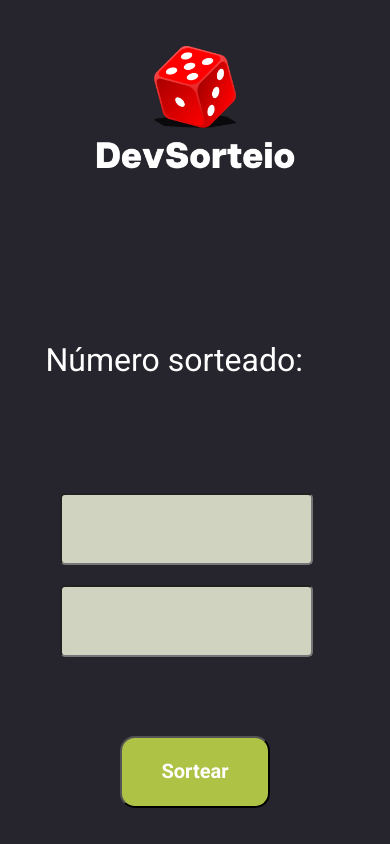
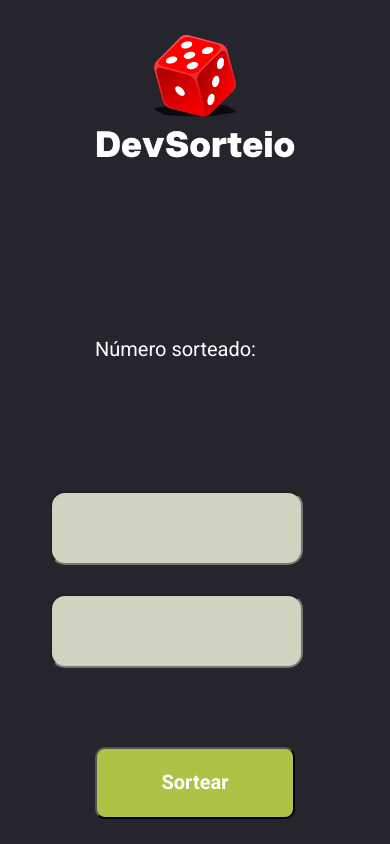
Before and after one commit to Gildo33/Dev-Sorteio-atualizado2, a plain HTML site: page index.html in a window 390 px wide. Drawn offline with Linux system fonts and the light colour scheme.

Commit message:
deixando o projeto responsivo

```diff
--- a/styles.css
+++ b/styles.css
@@ -104,24 +104,58 @@ button {
 
     }
 
+    h2 {
+        margin-top: 126px;
+        margin-bottom: 26px;
+        width: 200px;
+        height: 20px;
+        font-family: Roboto;
+        font-size: 20px;
+        font-weight: 400;
+        line-height: 37.5px;
+        text-align: left;
+        color: #FFFFFF;
+
+    }
+    h1 {
+        width: 200px;
+        height: 20px;
+    }
+
     input {
-        width: 150px;
-        height: 72px;
-        border-radius: 5px;
+        width: 200px;
+        height: 74px;
         padding: 13px 233px 30px 16px;
-        margin-top: 20px;
+        gap: 15px;
+        border-radius: 15px;
+        margin-top: 29px;
         background: #d1d3c1;
-        margin-left: 60px;
+        margin-left: 50px;
+
 
 
     }
 
+
     button {
-        width: 150px;
+        width: 200px;
         height: 72px;
+        border-radius: 10px;
+        margin-top: 79px;
+        color: #FFFFFF;
+        background: #AEC346;
+        cursor: pointer;
+        margin-bottom: 20px;
+        font-family: Roboto;
         font-size: 20px;
+        font-weight: 700;
+        line-height: 2.5px;
+        text-align: center;
+
 
     }
 
 
+
+
 }
```
